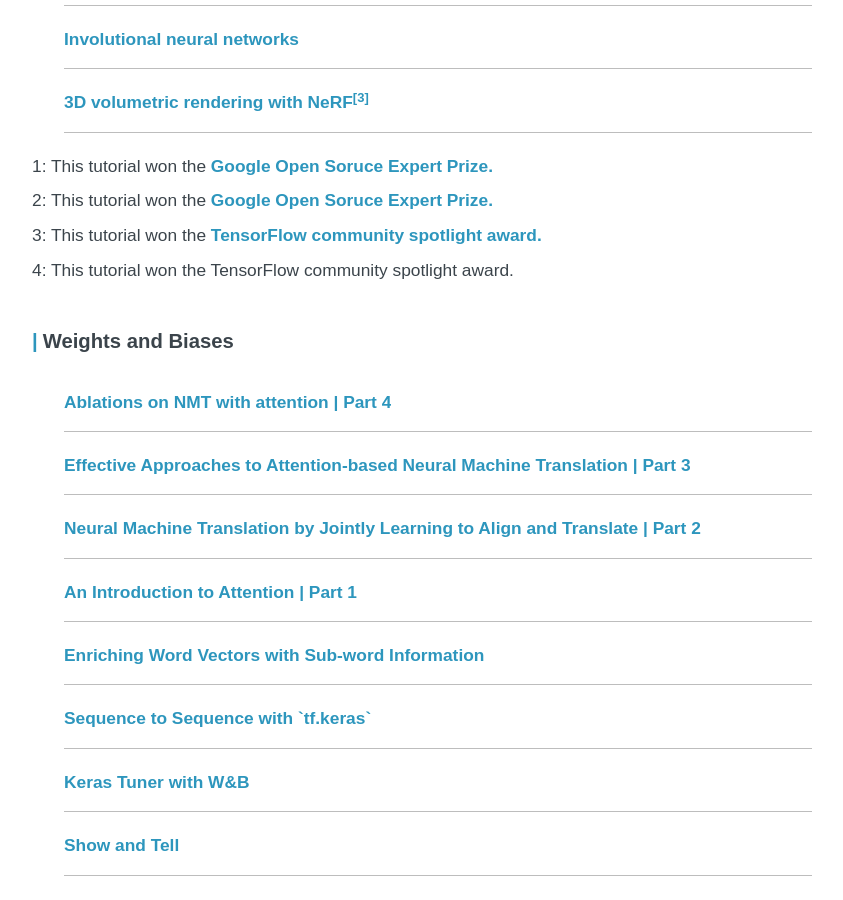
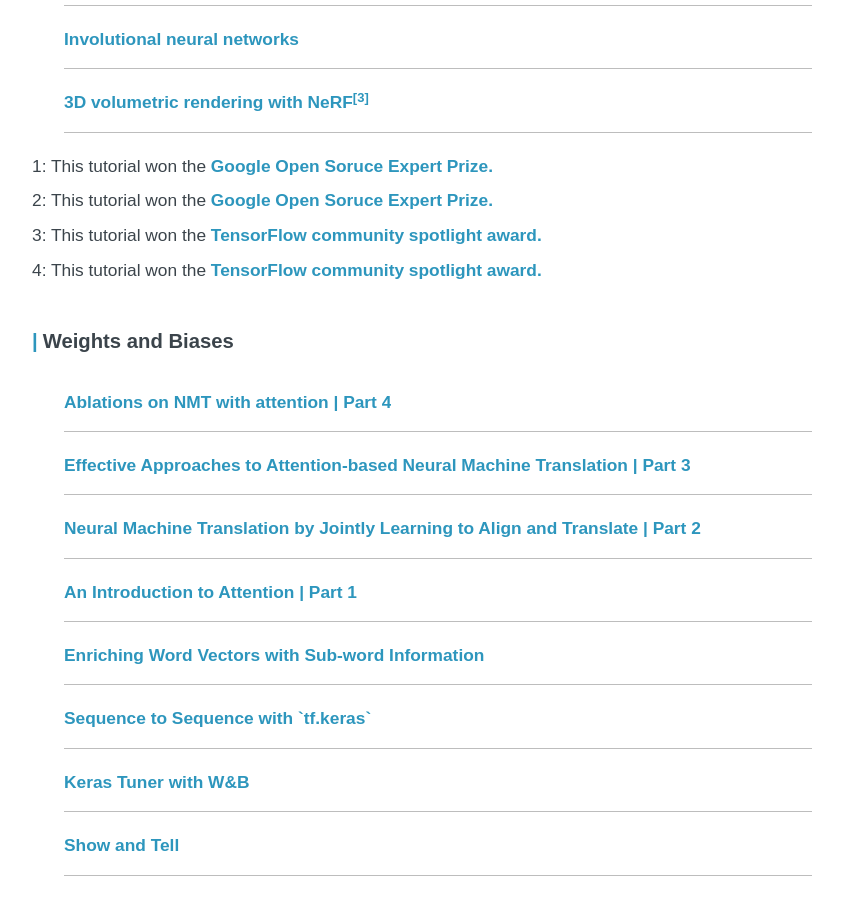
Before and after one commit to ariG23498/ariG23498.github.io, a Jekyll site: the page built from blogs.md, in a window 1280 px wide and 900 px high, scrolled down 2459 px. Shown: the whole window, without its empty margins (218-1061 px from the left). Built offline with Jekyll 4.4.1, drawn with Linux system fonts in a browser that asks for light colours.

```diff
--- a/blogs.md
+++ b/blogs.md
@@ -117,7 +117,7 @@ permalink: /posts
         1: This tutorial won the <a href="https://www.kaggle.com/general/328914" target="_blank" rel="noopener noreferrer">Google Open Soruce Expert Prize.</a><br>
         2: This tutorial won the <a href="https://www.kaggle.com/general/316181" target="_blank" rel="noopener noreferrer">Google Open Soruce Expert Prize.</a><br>
         3: This tutorial won the <a href="https://twitter.com/TensorFlow/status/1466150113814929413" target="_blank" rel="noopener noreferrer">TensorFlow community spotlight award.</a><br>
-        4: This tutorial won the TensorFlow community spotlight award.
+        4: This tutorial won the <a href="https://twitter.com/TensorFlow/status/1681802984227840000?t=IcNtWdyqpHUSG_G2TyjrXA&s=08" target="_blank" rel="noopener noreferrer">TensorFlow community spotlight award.</a><br>
 
         <h3>Weights and Biases</h3>
             <article class="archive-item">
```
